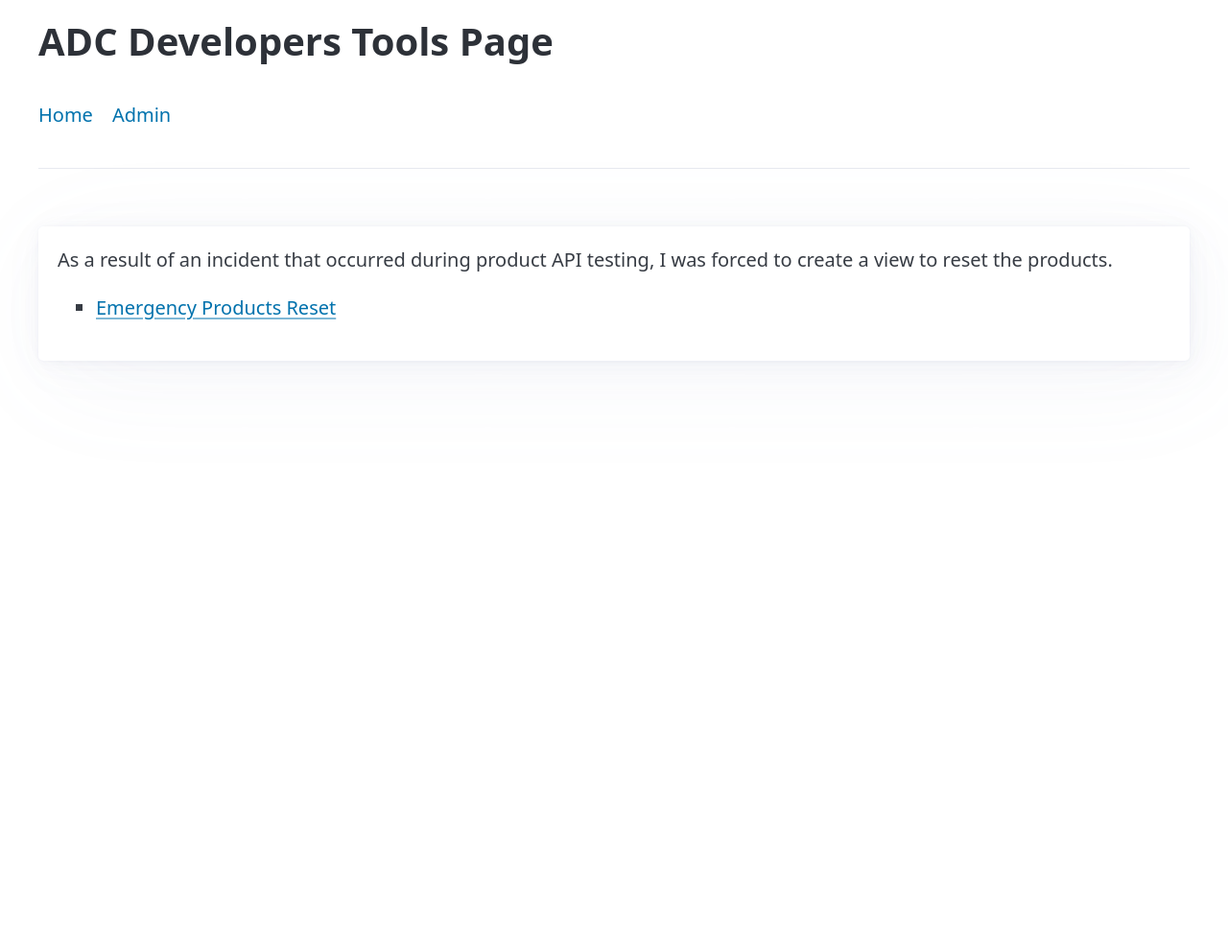
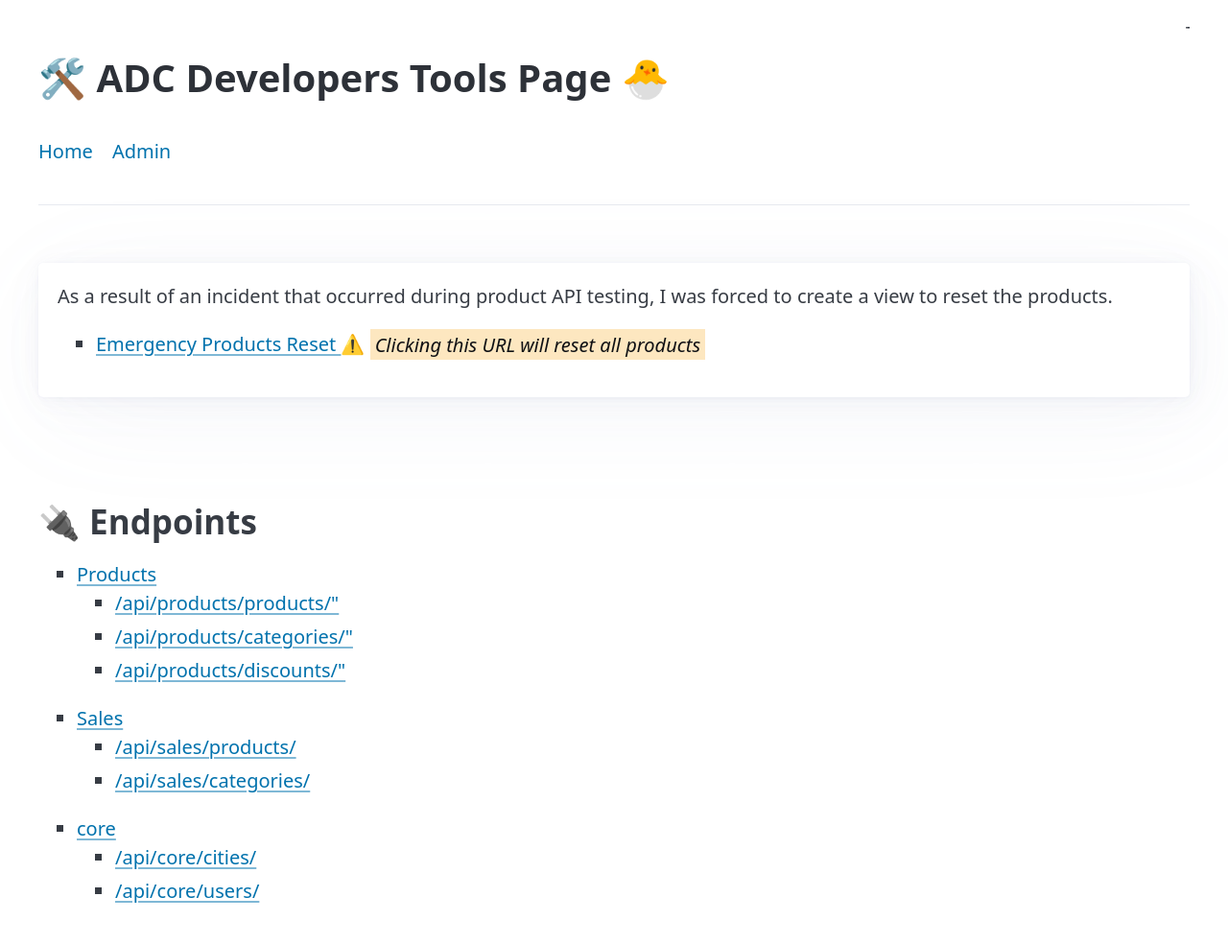
Before and after one commit to 4ndroid3/alma-de-colibri-django, a Django app: page / in a window 1280 px wide. Shown: the whole page at 96% size. Before the commit the page ends 379 px from the top, so only its background shows below. Run offline with Django 5.2, Linux system fonts and the light colour scheme; some libraries are stand-ins or nearby versions.

Commit message:
Added more Docs and media problem solved for now

```diff
--- a/core/urls.py
+++ b/core/urls.py
@@ -3,4 +3,5 @@ from . import views
 
 urlpatterns = [
     path("", views.index, name='index'),
+    path('/products-reset', views.emergency_products_reset, name='products-reset')
 ]
--- a/products/models.py
+++ b/products/models.py
@@ -11,7 +11,7 @@ class Product(models.Model):
     price = models.DecimalField(max_digits=6, decimal_places=2, blank=True, null=True)
     cost = models.DecimalField(max_digits=6, decimal_places=2, blank=True, null=True)
     related_categories = models.ManyToManyField("Category", related_name="products")
-    image = models.ImageField(upload_to="products/", blank=True, null=True)
+    image = models.ImageField(upload_to="products/media/", blank=True, null=True)
     stock = models.IntegerField(default=0)
     last_restocked_at = models.DateField(null=True, blank=True)
     expiration_days = models.IntegerField(null=True, blank=True)
--- a/templates/core/index.html
+++ b/templates/core/index.html
@@ -9,7 +9,8 @@
 </head>
 <body>
     <header>
-        <h1>ADC Developers Tools Page</h1>
+        <marquee behavior="" direction=""> This page should be commented on production</marquee>
+        <h1>🛠️ ADC Developers Tools Page 🐣</h1>
         <nav>
             <ul>
                 <li>
@@ -25,6 +26,7 @@
 
     <main>
         <section>
+
             <article>
                 <p>
                     As a result of an incident that occurred during product API testing,
@@ -32,10 +34,56 @@
                 </p>
                 <ul>
                     <li>
-                        <a href="#">Emergency Products Reset</a>
+                        <a href="{% url 'products-reset' %}">Emergency Products Reset </a> ⚠️ <mark><em>Clicking this URL will reset all products</em></mark>
                     </li>
                 </ul>
             </article>
+        </section>
+        <br><br><br>
+        <section>
+            <h2>🔌 Endpoints</h2>
+            <ul>
+
+                <li>
+                    <a href="#">Products</a>
+                    <ul>
+                        <li>
+                            <a href="/api/products/products/">/api/products/products/"</a>
+                        </li>
+                        <li>
+                            <a href="/api/products/categories/">/api/products/categories/"</a>
+                        </li>
+                        <li>
+                            <a href="/api/products/discounts/">/api/products/discounts/"</a>
+                        </li>
+                    </ul>
+                </li>
+
+                <li>
+                    <a href="#">Sales</a>
+                    <ul>
+                        <li>
+                            <a href="/api/sales/products/">/api/sales/products/</a>
+                        </li>
+                        <li>
+                            <a href="/api/sales/categories/">/api/sales/categories/</a>
+                        </li>
+                    </ul>
+                </li>
+
+                <li>
+                    <a href="#">core</a>
+                    <ul>
+                        <li>
+                            <a href="/api/core/cities/">/api/core/cities/</a>
+                        </li>
+                        <li>
+                            <a href="/api/core/users/">/api/core/users/</a>
+                        </li>
+                    </ul>
+                </li>
+
+            </ul>
         </section>
     </main>
 
```
Also changed, not shown: products/estructuras.jpg (deleted), products/media/png-transparent-logo-php-html-others-text-trademark-logo-thumbnail.png (renamed from products/png-transparent-logo-php-html-others-text-trademark-logo-thumbnail.png).
